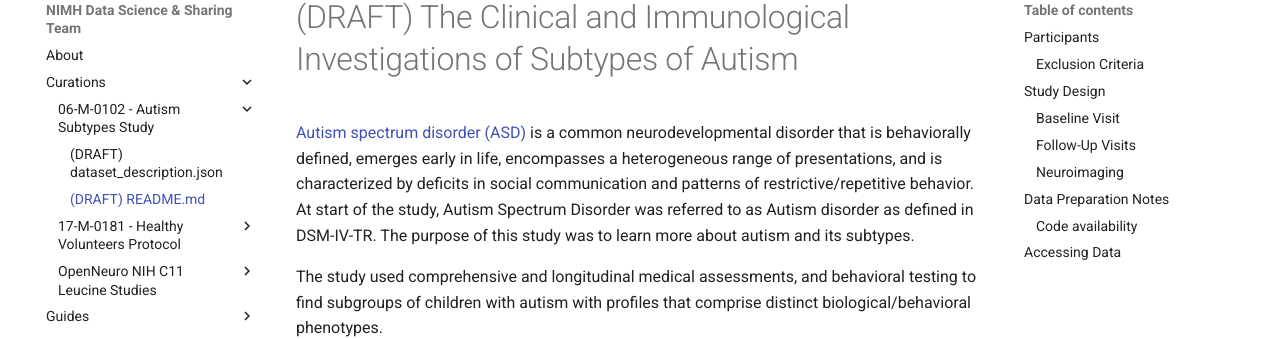
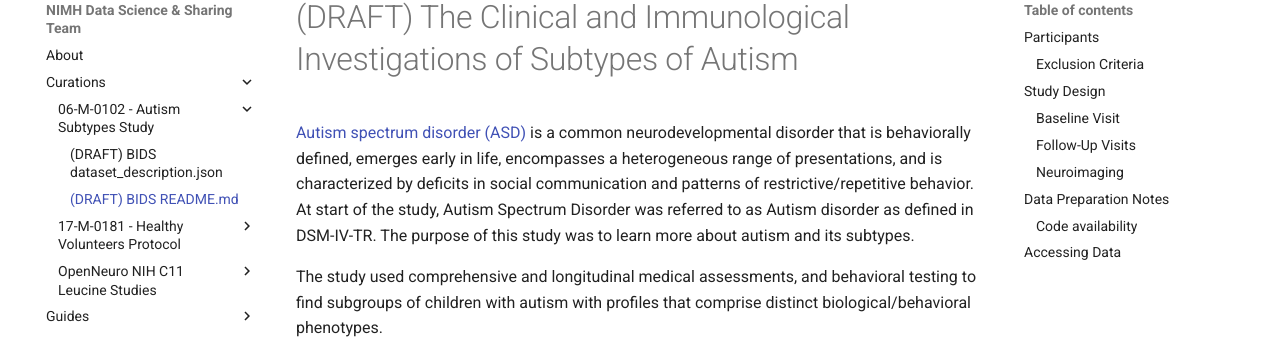
Before and after one commit to nimh-dsst/dsst-rtd, an MkDocs documentation site: the page built from docs/curations/06-M-0102/README.md, in a window 1280 px wide. Shown: the part 101-440 px from the top of the page. Built offline with MkDocs 1.6.1 and Material for MkDocs 9.7.7, drawn with Linux system fonts in a browser that asks for light colours.

Commit message:
Update mkdocs.yml
Updated 06-M-0102 page titles.

```diff
--- a/mkdocs.yml
+++ b/mkdocs.yml
@@ -11,8 +11,8 @@ nav:
   - About: index.md
   - Curations:
     - 06-M-0102 - Autism Subtypes Study:
-      - (DRAFT) dataset_description.json: curations/06-M-0102/dataset_description.md
-      - (DRAFT) README.md: curations/06-M-0102/README.md
+      - (DRAFT) BIDS dataset_description.json: curations/06-M-0102/dataset_description.md
+      - (DRAFT) BIDS README.md: curations/06-M-0102/README.md
     - 17-M-0181 - Healthy Volunteers Protocol:
       - Curation Notes: curations/17-M-0181/curation.md
     - OpenNeuro NIH C11 Leucine Studies:
```
